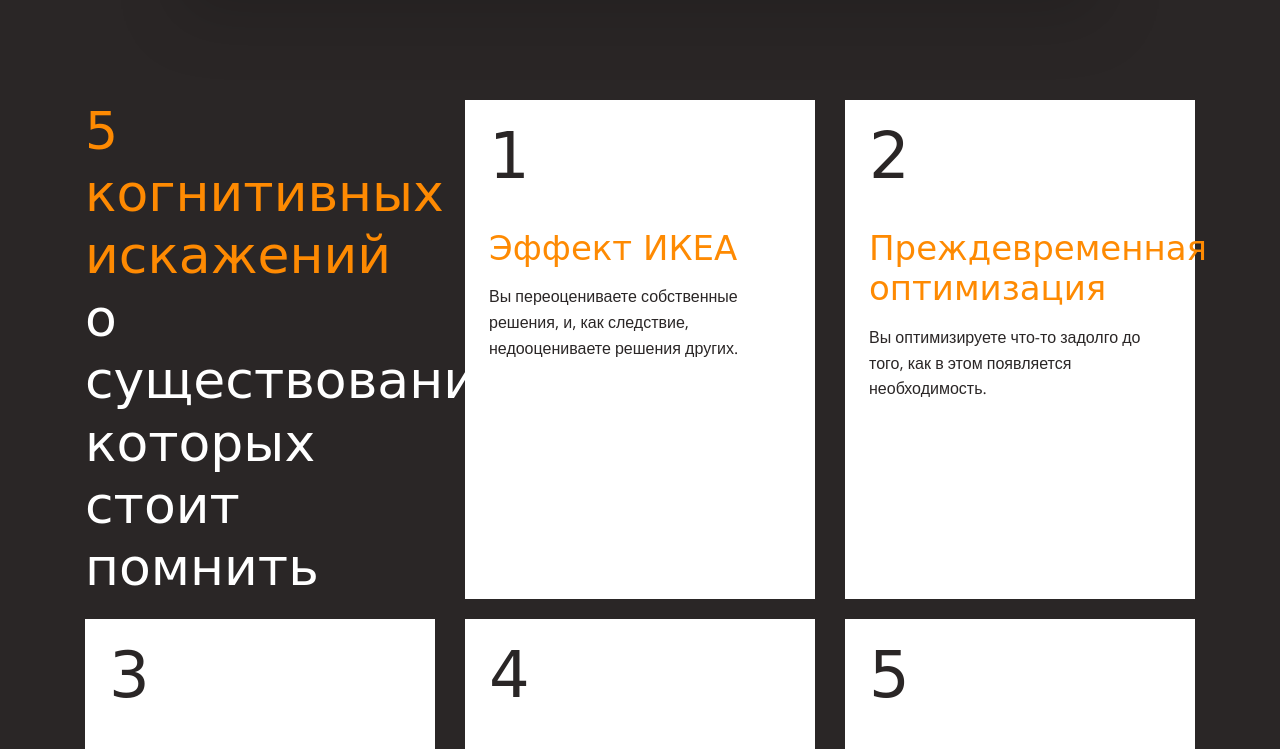
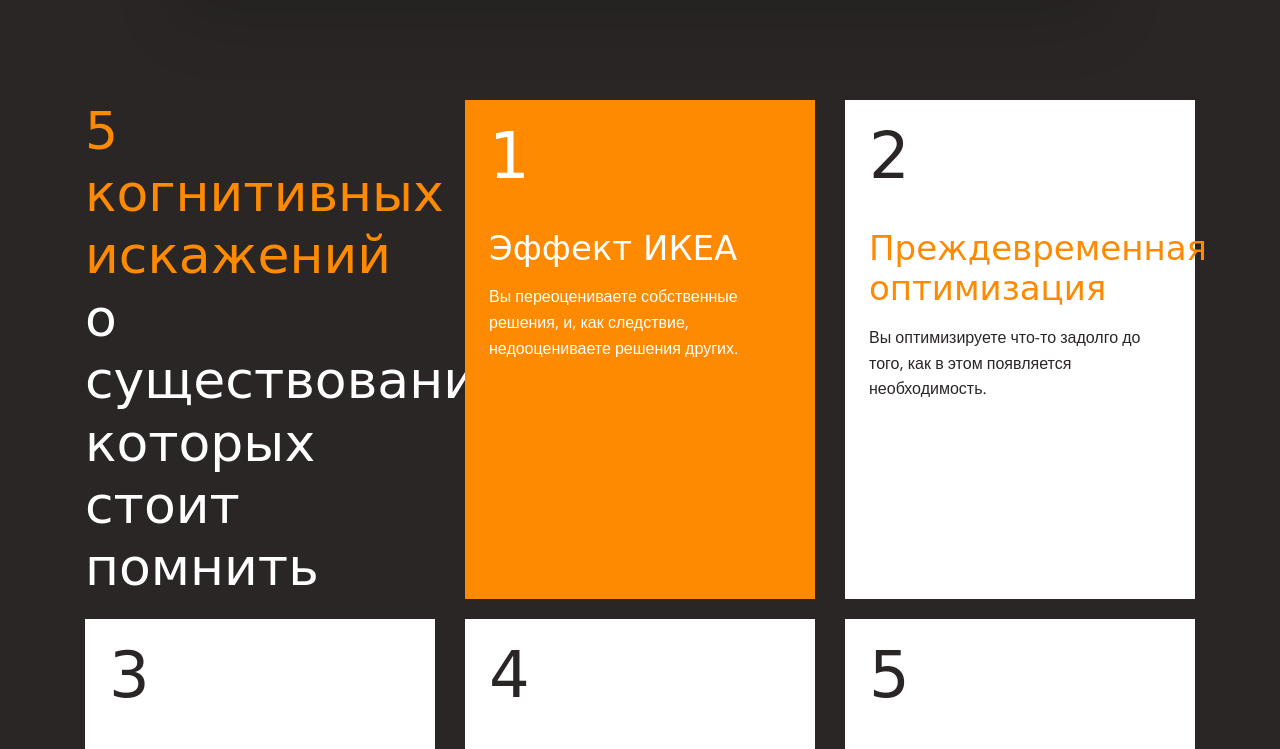
Before and after one commit to isatalkin/layout-designer-project-lvl1, a website: page src/index.html in a window 1280 px wide. In both pictures the pointer is over the link 640 px from the left and 2092 px from the top of the page. Shown: the part 1743-2492 px from the top of the page. Drawn offline with nearby package versions, Linux system fonts and the light colour scheme; a web font is replaced by a local one.

Commit message:
Add hover-effect to navigation

```diff
--- a/src/styles/style.css
+++ b/src/styles/style.css
@@ -199,6 +199,16 @@
   text-decoration: none;
 }
 
+.navigation-link:hover {
+  background-color: var(--primary);
+
+  color: var(--white);
+}
+
+.navigation-link:hover .color-primary {
+  color: var(--white);
+}
+
 .navigation-number {
   margin-bottom: 40px;
 
```
